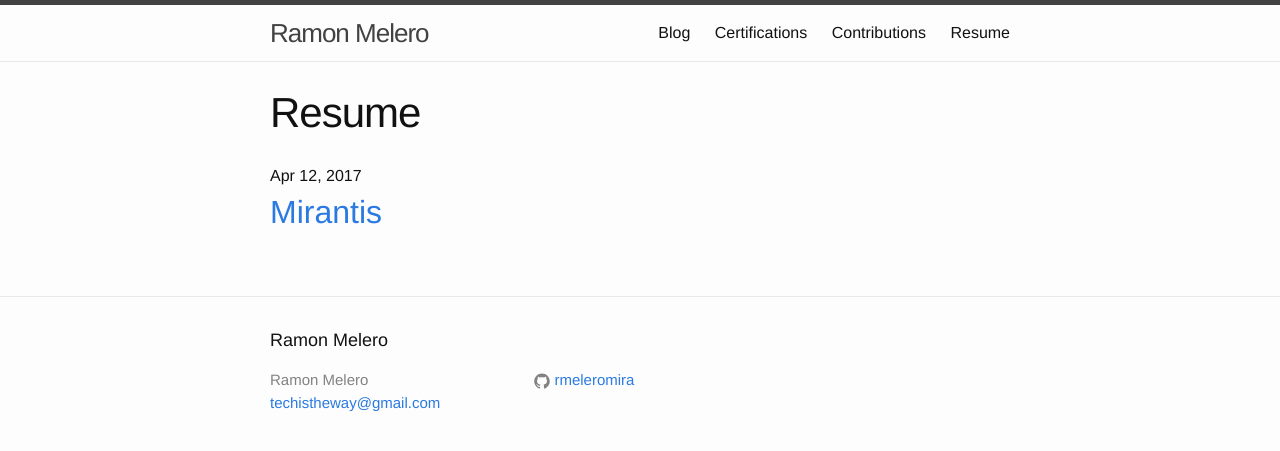
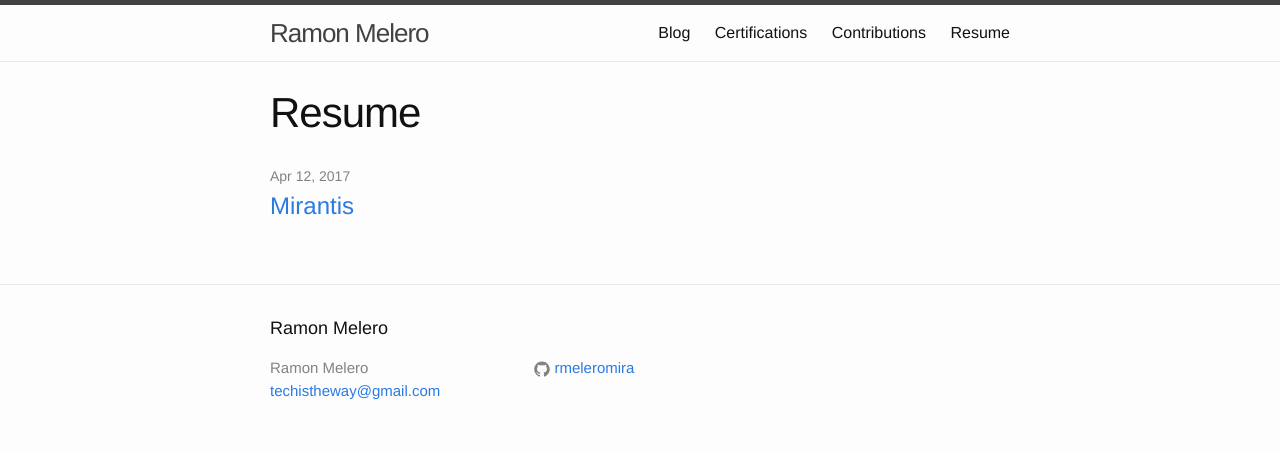
Before and after one commit to rmeleromira/rmeleromira.github.io, a Jekyll site: the page built from resume.md, in a window 1280 px wide. Shown: the top 451 px of the page. Built offline with Jekyll 4.4.1, drawn with Linux system fonts in a browser that asks for light colours.

Commit message:
added missing css

```diff
--- a/_sass/minima/_layout.scss
+++ b/_sass/minima/_layout.scss
@@ -189,6 +189,16 @@
   }
 }
 
+.post-meta {
+  font-size: $small-font-size;
+  color: $grey-color;
+}
+
+.post-link {
+  display: block;
+  font-size: 24px;
+}
+
 .contribution-list {
   margin-left: 0;
   list-style: none;
@@ -196,6 +206,16 @@
   > li {
     margin-bottom: $spacing-unit;
   }
+}
+
+.contribution-meta {
+  font-size: $small-font-size;
+  color: $grey-color;
+}
+
+.contribution-link {
+  display: block;
+  font-size: 24px;
 }
 
 .job-list {
@@ -207,6 +227,16 @@
   }
 }
 
+.job-meta {
+  font-size: $small-font-size;
+  color: $grey-color;
+}
+
+.job-link {
+  display: block;
+  font-size: 24px;
+}
+
 .certification-list {
   margin-left: 0;
   list-style: none;
@@ -216,15 +246,18 @@
   }
 }
 
-.post-meta {
+.certification-meta {
   font-size: $small-font-size;
   color: $grey-color;
 }
 
-.post-link {
+.certification-link {
   display: block;
   font-size: 24px;
 }
+
+
+
 
 
 
```
